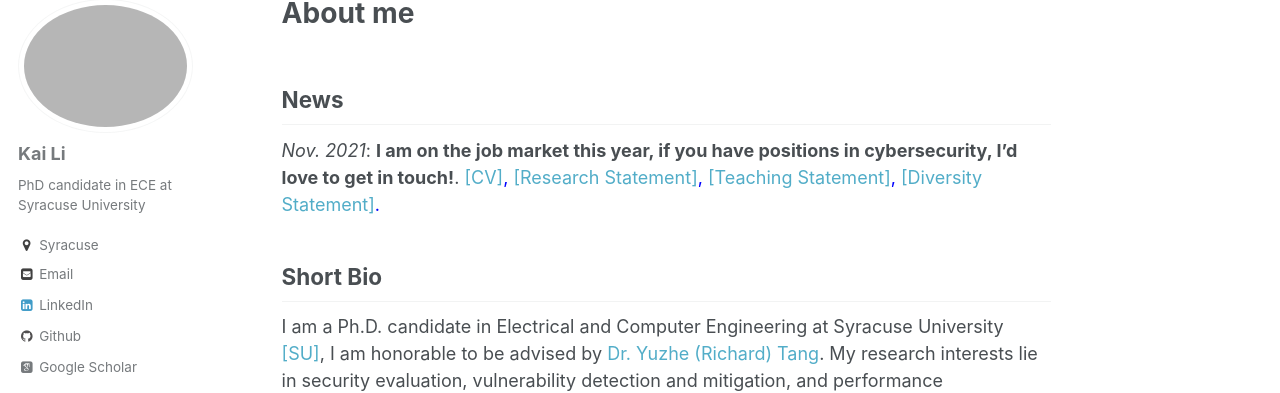
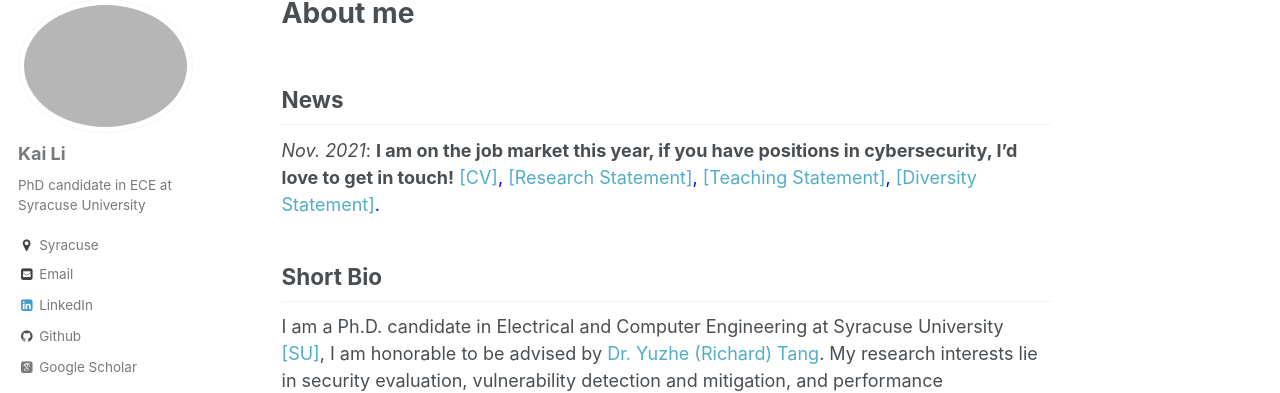
Before and after one commit to likai1993/likai1993.github.io, a Jekyll site: the page built from _pages/about.md, in a window 1280 px wide and 1090 px high. Shown: the part 119-512 px from the top of the window. Built offline with Jekyll 4.4.1, drawn with Linux system fonts in a browser that asks for light colours; some web fonts are replaced.

```diff
--- a/_pages/about.md
+++ b/_pages/about.md
@@ -10,7 +10,7 @@ redirect_from:
 
 News
 ----
-*Nov. 2021*: **I am on the job market this year, if you have positions in cybersecurity, I'd love to get in touch!**.
+*Nov. 2021*: **I am on the job market this year, if you have positions in cybersecurity, I'd love to get in touch!**
 <span style="color:blue">[[CV]](https://drive.google.com/file/d/1DdU-l0AXWeV6LPEUiJITw4lgr1Ayn5t7/view?usp=sharing), <span style="color:blue">[[Research Statement]](https://drive.google.com/file/d/1ceU42d-2AEIRdpUJ-MLY_N-0NM_JvLf-/view?usp=sharing), <span style="color:blue">[[Teaching Statement]](https://drive.google.com/file/d/18SLHXxD5Oi80fBZhDYciaUSTSPI9zLjP/view?usp=sharing), <span style="color:blue">[[Diversity Statement]](https://drive.google.com/file/d/1o_RshuatlHKTq1jgpinTFbmufPyGwAJH/view?usp=sharing).
 
 
```
